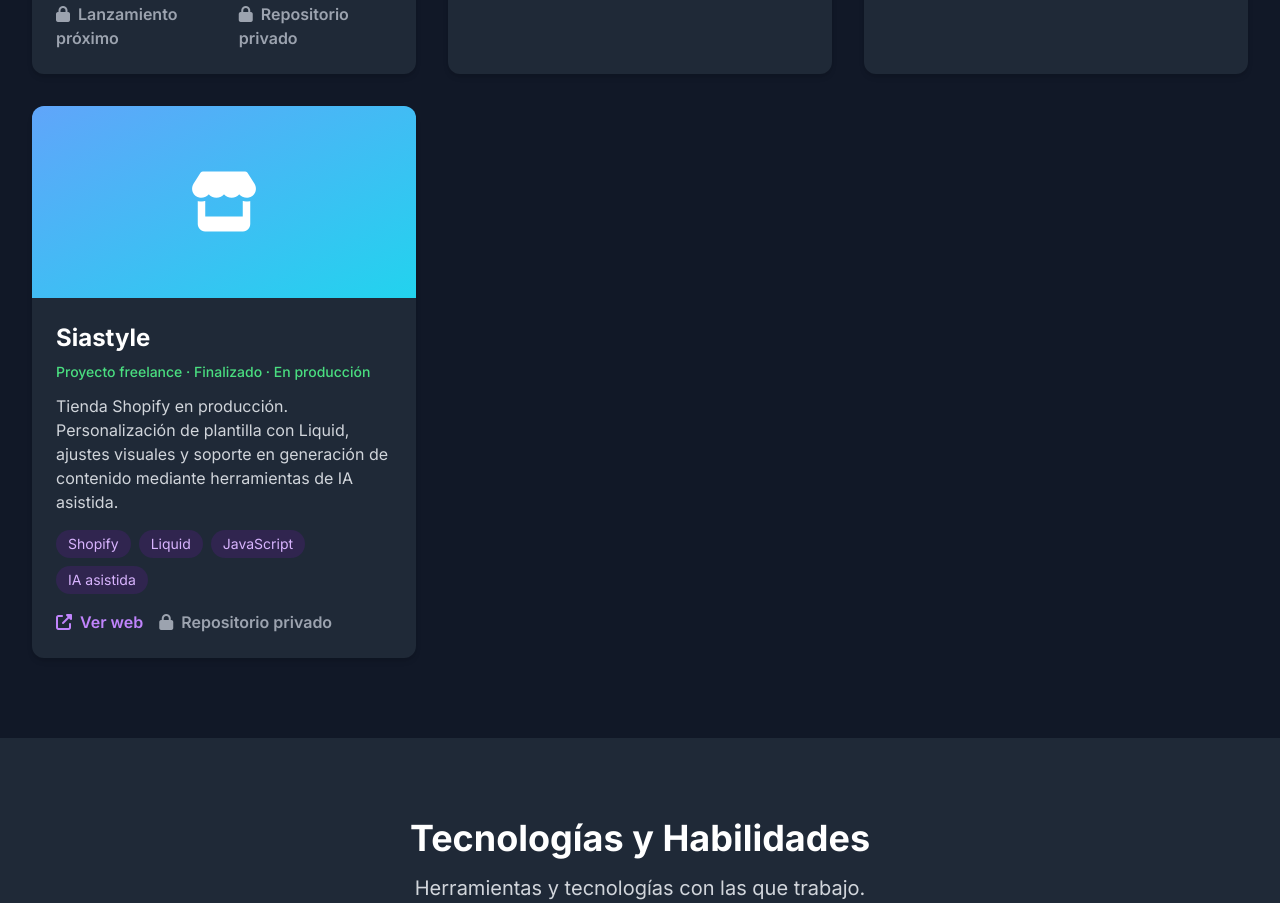
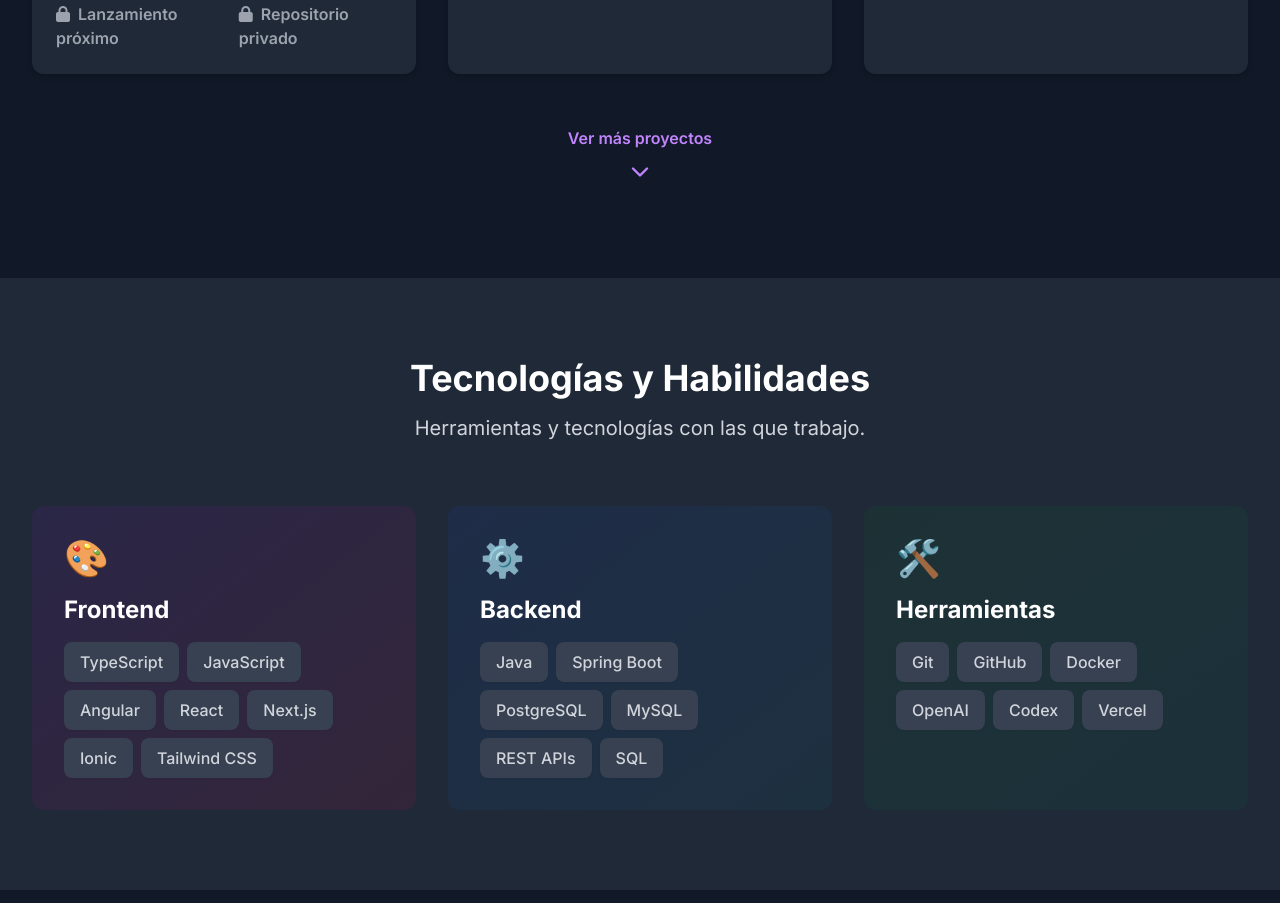
Before and after one commit to pbbaque/portfolio, a Next.js app: page / in a window 1280 px wide. Shown: the part 2370-3273 px from the top of the page. Built offline with nearby package versions, Linux system fonts and the light colour scheme.

Commit message:
Show additional projects in expandable section

```diff
--- a/app/page.jsx
+++ b/app/page.jsx
@@ -3,8 +3,10 @@
 
 import Navbar from "@/components/Navbar";
 import Link from "next/link";
+import { useState } from "react";
 
 export default function Home() {
+  const [showAllProjects, setShowAllProjects] = useState(false);
   const githubUrl = "https://github.com/pbbaque";
   const linkedinUrl = "https://linkedin.com/in/pablo-barreda-baque-0a770824a/";
   const email = "pbbaque@gmail.com";
@@ -267,7 +269,12 @@
               codeLabel="GitHub"
               codeHref="https://github.com/pbbaque/Invoice-manager-project"
             />
+          </div>
 
+          <div
+            id="more-projects"
+            className={showAllProjects ? "grid md:grid-cols-2 lg:grid-cols-3 gap-8 mt-8" : "hidden"}
+          >
             <ProjectCard
               icon="fas fa-store"
               gradient="from-blue-400 to-cyan-400"
@@ -279,6 +286,28 @@
               codeLabel="Repositorio privado"
               demoHref="https://siastyle.shop"
             />
+          </div>
+
+          <div className="flex justify-center mt-10">
+            <button
+              type="button"
+              aria-expanded={showAllProjects}
+              aria-controls="more-projects"
+              onClick={() => setShowAllProjects((expanded) => !expanded)}
+              className="flex flex-col items-center gap-2 rounded-lg px-6 py-3 text-purple-600 dark:text-purple-400 font-semibold hover:bg-purple-100 dark:hover:bg-gray-800 transition-colors focus-visible:outline-none focus-visible:ring-2 focus-visible:ring-purple-500 focus-visible:ring-offset-4 dark:focus-visible:ring-offset-gray-900"
+            >
+              <span>{showAllProjects ? "Ver menos proyectos" : "Ver más proyectos"}</span>
+              <svg
+                aria-hidden="true"
+                viewBox="0 0 24 24"
+                fill="none"
+                stroke="currentColor"
+                strokeWidth="2"
+                className={`h-7 w-7 transition-transform motion-reduce:transition-none ${showAllProjects ? "rotate-180" : ""}`}
+              >
+                <path strokeLinecap="round" strokeLinejoin="round" d="m6 9 6 6 6-6" />
+              </svg>
+            </button>
           </div>
         </div>
       </section>
```
